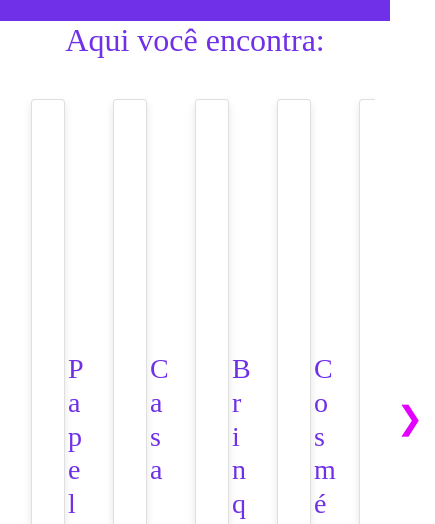
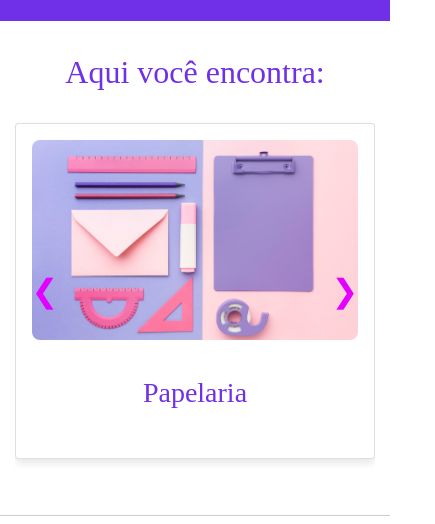
Before and after one commit to BrendaLee450/armarinho_li_xavier, a plain HTML site: page index.html in a window 390 px wide. Shown: the part 320-844 px from the top of the page, 435 px wide, since content can reach past the window. Drawn offline with nearby package versions, Linux system fonts and the light colour scheme; grey boxes are pictures that could not be loaded; a web font is replaced by a local one.

Commit message:
Garante que todos os cards de produtos apareçam corretamente em dispositivos móveis

```diff
--- a/styles.css
+++ b/styles.css
@@ -201,15 +201,32 @@ footer .logo-footer {
 
 @media (max-width: 768px) {
     .card {
-        flex: 1 1 100%;
+        flex: 0 0 100%; /* Um card por vez em telas pequenas */
+        margin: 0.5em auto; /* Centraliza o card */
     }
 
-    .container {
-        padding: 0 15px;
+    .card-carousel {
+        display: flex;
+        overflow-x: auto;
+        scroll-behavior: smooth;
+        gap: 1em;
+        padding: 1em 0;
+        flex: 1;
+        scroll-snap-type: x mandatory; /* Adiciona o comportamento de snap */
+        position: relative; /* Adiciona posição relativa para os botões */
+        justify-content: flex-start /* Centraliza os cards na tela */
     }
 
-    .contact-container p {
-        text-align: center;
+    .card-carousel::-webkit-scrollbar {
+        display: none;
+    }
+
+    .carousel-button.prev {
+        left: 5px; /* Ajuste a posição para dentro da área do card em telas pequenas */
+    }
+
+    .carousel-button.next {
+        right: 5px; /* Ajuste a posição para dentro da área do card em telas pequenas */
     }
 }
 
```
